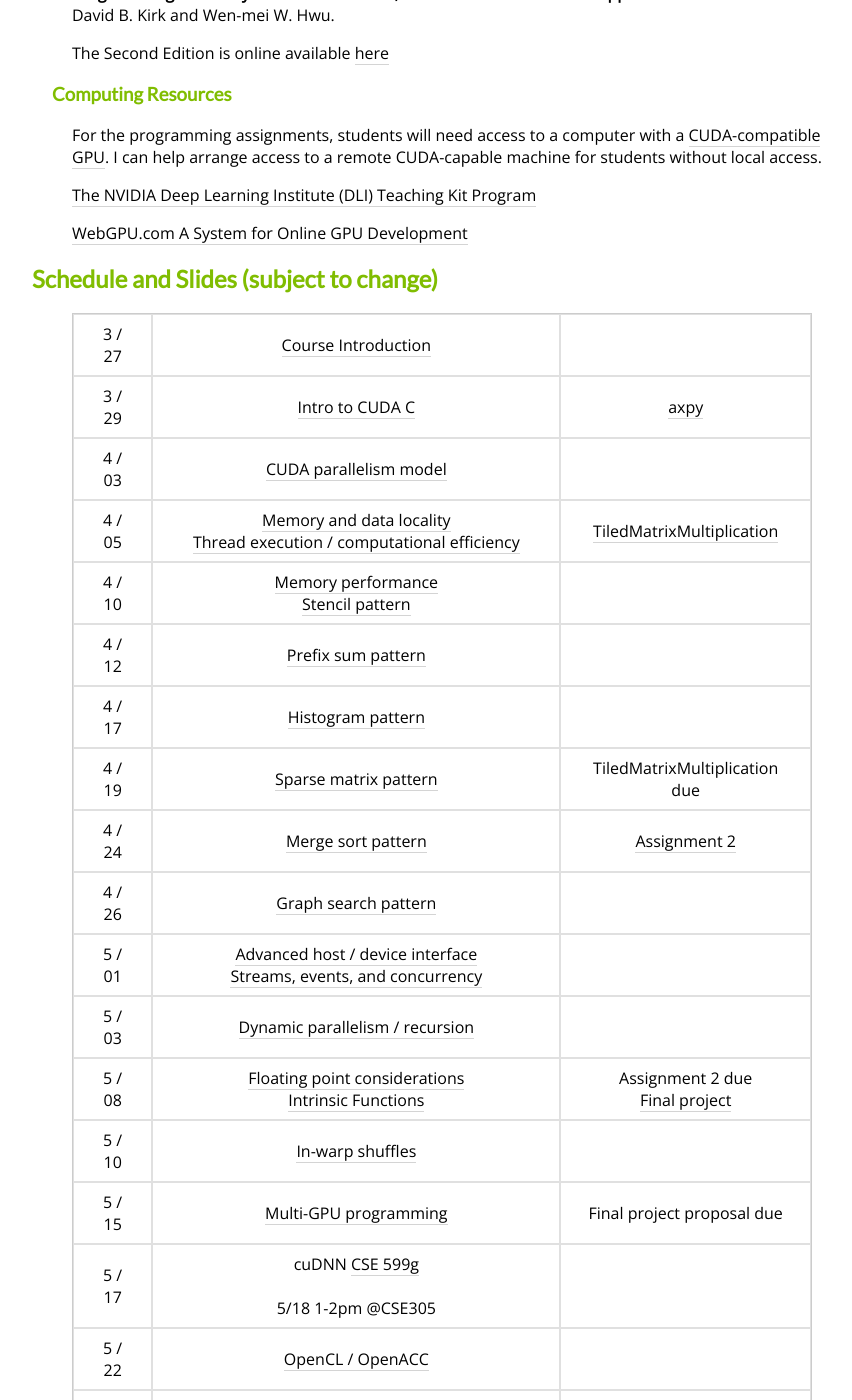
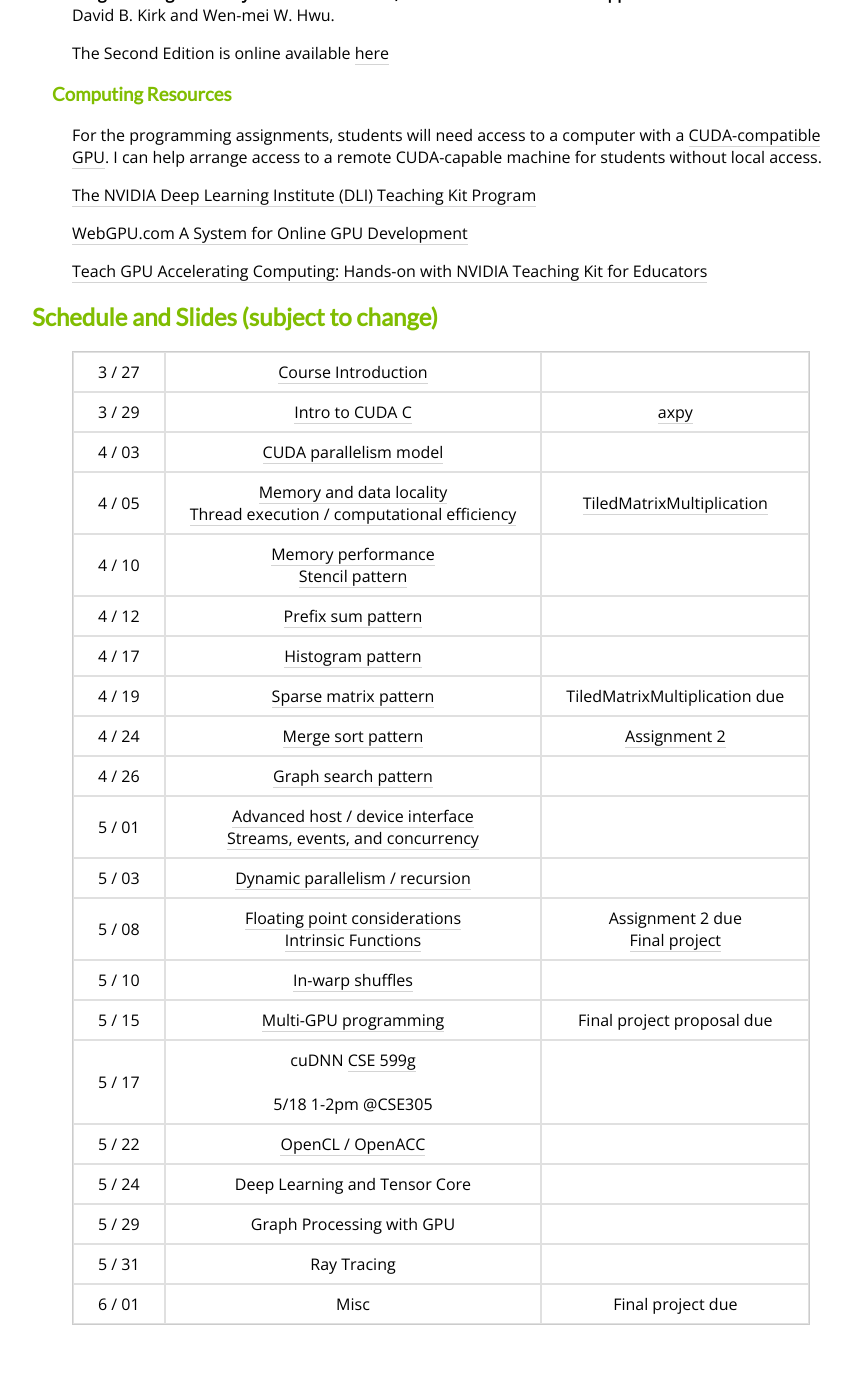
Before and after one commit to chenxuhao/chenxuhao.github.io, a Jekyll site: the page gpu-programming/index.html, which Jekyll copies as it is, in a window 1280 px wide and 1400 px high, scrolled down 823 px. Shown: the whole window, without its empty margins (208-1060 px from the left). Built offline with Jekyll 4.4.1, drawn with Linux system fonts in a browser that asks for light colours; some of the changed text lies outside the part shown.

Commit message:
fix index

```diff
--- a/gpu-programming/index.html
+++ b/gpu-programming/index.html
@@ -103,6 +103,8 @@ I can help arrange access to a remote CUDA-capable machine for students without
 
 <p> <a href="http://webgpu.com/">WebGPU.com A System for Online GPU Development</a> </p>
 
+<p> <a href="http://impact.crhc.illinois.edu/shared/PR/SC16_PMPP_Educators_Sessions_FINAL.pdf">Teach GPU Accelerating Computing: Hands-on with NVIDIA Teaching Kit for Educators</a> </p>
+
 <h2> Schedule and Slides (subject to change)</h2>
 
 <table cellspacing="0">
@@ -127,7 +129,7 @@ I can help arrange access to a remote CUDA-capable machine for students without
 <tr> <td> 5 / 24 </td> <td> Deep Learning and Tensor Core </td> <td> </td> </tr>
 <tr> <td> 5 / 29 </td> <td> Graph Processing with GPU </td> <td> </td> </tr>
 <tr> <td> 5 / 31 </td> <td> Ray Tracing </td> <td> </td> </tr>
-<tr> <td> 6 / 01 </td> <td> <a href="http://impact.crhc.illinois.edu/shared/PR/SC16_PMPP_Educators_Sessions_FINAL.pdf">Teach GPU Accelerating Computing: Hands-on with NVIDIA Teaching Kit for Educators</a>  </td> <td> Final project due </td> </tr>
+<tr> <td> 6 / 01 </td> <td> Misc  </td> <td> Final project due </td> </tr>
 </table>
 
 </div>
```
